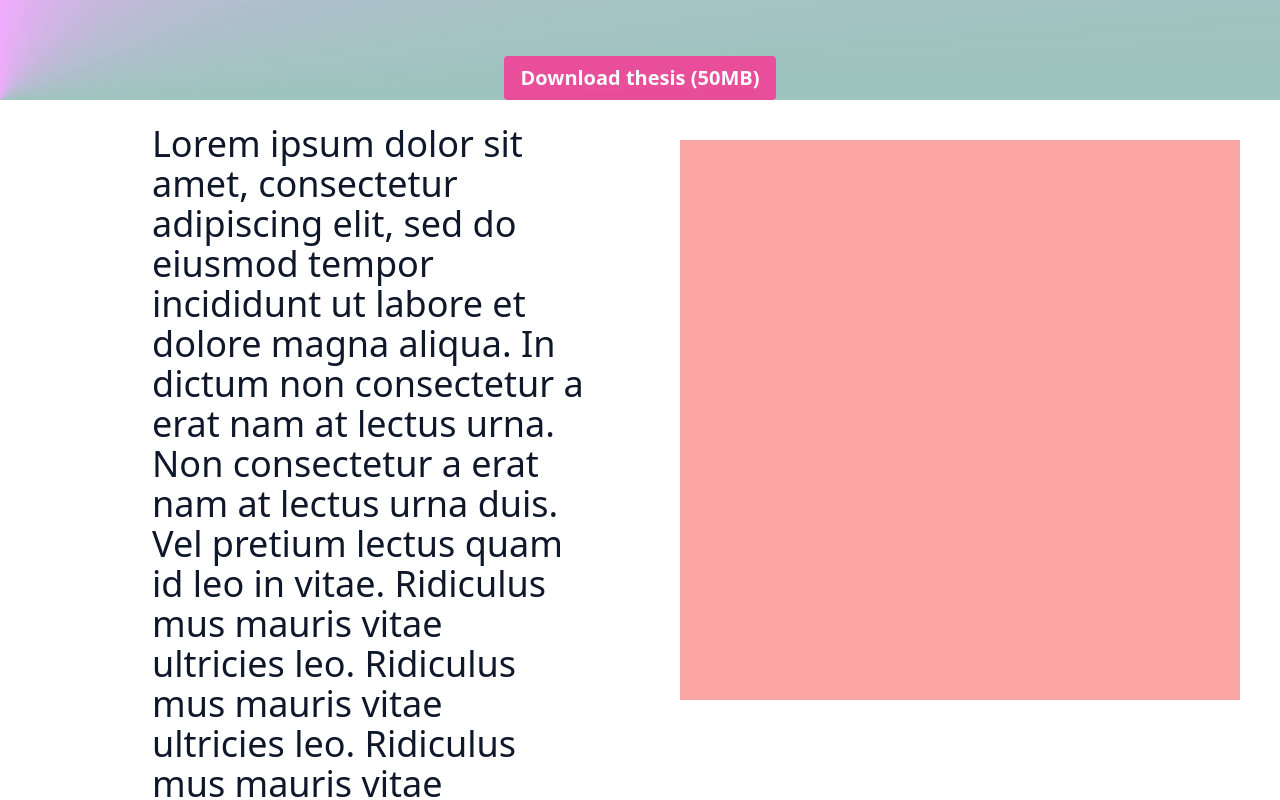
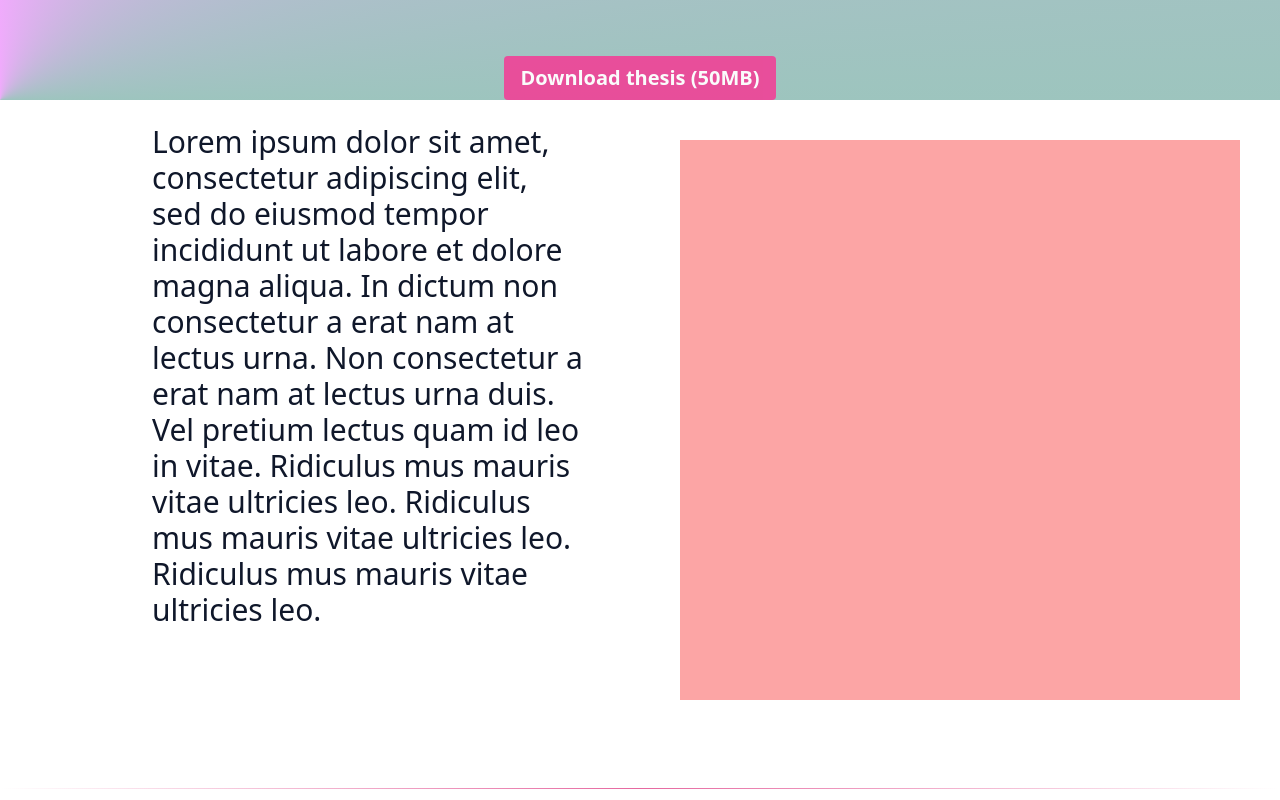
Before and after one commit to enric1994/phd, a website with bundled scripts: page index.html in a window 1280 px wide. Shown: the part 780-1580 px from the top of the page. Built offline with nearby package versions, Linux system fonts and the light colour scheme.

Commit message:
Separators.

```diff
--- a/index.html
+++ b/index.html
@@ -36,8 +36,8 @@ Carousel
     .gradient-1 {
       @apply bg-[conic-gradient(at_bottom_left,_var(--tw-gradient-stops))] from-fuchsia-300 via-green-400 to-rose-700;
     }
-    .gradient-dr {
-      @apply bg-gradient-to-b from-white via-purple-300 to-white;
+    .separator {
+      @apply my-12 h-px border-t-0 bg-transparent bg-gradient-to-r from-transparent via-pink-600 to-transparent opacity-70;
     }
     .gradient-publications {
       @apply bg-gradient-to-b from-white via-pink-300 to-purple-400;
@@ -49,7 +49,8 @@ Carousel
 
   <div id="title" class="min-h-full gradient-1 pt-10">
     <canvas id="c" class="h-full w-full z-0 -mt-10 absolute"></canvas>
-    <div class="bg-white mx-5 p-5 opacity-90 rounded-md z-50 sm:px-5 md:mx-16 md:px-32 lg:mx-48 lg:px-40 xl:mx-60 2xl:mx-72">
+    <div
+      class="bg-white mx-5 p-5 opacity-90 rounded-md z-50 sm:px-5 md:mx-16 md:px-32 lg:mx-48 lg:px-40 xl:mx-60 2xl:mx-72">
       <h1 class="main-title tracking-tighter text-4xl text-center font-semibold sm:text-5xl xl:text-6xl 2xl:text-7xl">
         Exploring Synthetic Image Generation for Training Computer Vision Models under Data Scarcity</h1>
     </div>
@@ -68,7 +69,8 @@ Carousel
     <div class="grid grid-cols-1 lg:grid-cols-2">
 
       <div class="p-6 text-slate-900 md:text-3xl text-left lg:w-3/4 lg:ml-32 xl:text-4xl">
-        <p class="text-4xl">Lorem ipsum dolor sit amet, consectetur adipiscing elit, sed do eiusmod tempor incididunt ut labore et dolore
+        <p class="text-3xl">Lorem ipsum dolor sit amet, consectetur adipiscing elit, sed do eiusmod tempor incididunt ut
+          labore et dolore
           magna aliqua. In dictum non consectetur a erat nam at lectus urna. Non consectetur a erat nam at lectus urna
           duis. Vel pretium lectus quam id leo in vitae. Ridiculus mus mauris vitae ultricies leo. Ridiculus mus mauris
           vitae ultricies leo. Ridiculus mus mauris vitae ultricies leo.</p>
@@ -80,13 +82,17 @@ Carousel
     </div>
   </div>
 
+  <hr class="separator" />
+
+
   <div id="domain-randomization" class="min-h-fit">
     <h1 class="section-title">Domain randomization</h1>
     <div class="grid grid-cols-1 lg:grid-cols-2">
 
       <div class="p-6 text-2xl text-slate-900 md:text-3xl text-left lg:w-3/4 lg:ml-32 xl:text-4xl">
 
-        <p class="text-3xl">Lorem ipsum dolor sit amet, consectetur adipiscing elit, sed do eiusmod tempor incididunt ut labore et dolore
+        <p class="text-3xl">Lorem ipsum dolor sit amet, consectetur adipiscing elit, sed do eiusmod tempor incididunt ut
+          labore et dolore
           magna aliqua. In dictum non consectetur a erat nam at lectus urna. Non consectetur a erat nam at lectus urna
           duis. Vel pretium lectus quam id leo in vitae.</p>
       </div>
@@ -99,11 +105,16 @@ Carousel
       <div class="bg-red-200 mx-20 mb-4 h-3/5"></div>
       <div class="text-xl text-slate-900 px-36 flex items-center justify-center">
 
-        <p class="text-2xl">Lorem ipsum dolor sit amet, consectetur adipiscing elit, sed do eiusmod tempor incididunt ut labore et dolore
+        <p class="text-2xl">Lorem ipsum dolor sit amet, consectetur adipiscing elit, sed do eiusmod tempor incididunt ut
+          labore et dolore
           magna aliqua.</p>
       </div>
     </div>
   </div>
+
+
+  <hr class="separator" />
+
 
   <div id="domain-adaptation" class="min-h-fit">
     <h1 class="section-title">Domain adaptation</h1>
@@ -111,7 +122,8 @@ Carousel
 
       <div class="p-6 text-2xl text-slate-900 md:text-3xl text-left lg:w-3/4 lg:ml-32 xl:text-4xl">
 
-        <p class="text-3xl">Lorem ipsum dolor sit amet, consectetur adipiscing elit, sed do eiusmod tempor incididunt ut labore et dolore
+        <p class="text-3xl">Lorem ipsum dolor sit amet, consectetur adipiscing elit, sed do eiusmod tempor incididunt ut
+          labore et dolore
           magna aliqua. In dictum non consectetur a erat nam at lectus urna. Non consectetur a erat nam at lectus urna
           duis. Vel pretium lectus quam id leo in vitae.</p>
       </div>
@@ -121,10 +133,13 @@ Carousel
     </div>
   </div>
 
+  <hr class="separator" />
+
+
   <div id="publications" class="min-h-full gradient-publications">
     <h1 class="section-title">List of publications</h1>
     <div class="p-6 text-lg md:px-40 xl:scroll-px-96 xl:text-2xl">
-      <ul class="space-y-5 text-slate-900 list-decimal list-inside text-4xl">
+      <ul class="space-y-5 text-slate-900 list-decimal list-inside text-3xl">
         <li>
           Lorem ipsum dolor sit amet, consectetur adipiscing elit, sed do eiusmod tempor incididunt ut labore et dolore
           magna aliqua. In dictum non consectetur a erat nam at lectus urna.
```
